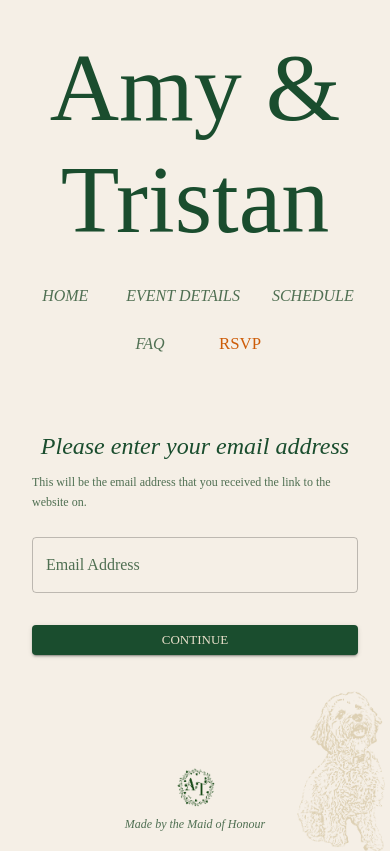
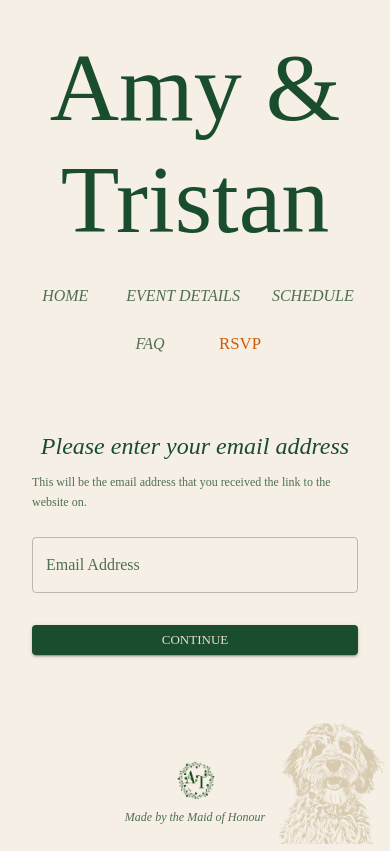
Before and after one commit to sarahcuthbert/atwedding, a React (Vite) app: page /rsvp in a window 390 px wide. Built offline with nearby package versions, Linux system fonts and the light colour scheme; a web font is replaced by a local one.

Commit message:
update tato photo

```diff
--- a/src/components/Layout.tsx
+++ b/src/components/Layout.tsx
@@ -7,7 +7,7 @@ export const Layout = ({ children }: PropsWithChildren) => {
     return (
         <Box display="flex" flexDirection="column" minHeight="100vh">
             <Header />
-            <Container component="main" sx={{ flexGrow: 1, pb: '4rem' }}>
+            <Container component="main" sx={{ flexGrow: 1, pb: '2rem' }}>
                 {children}
             </Container>
             <Footer />
--- a/src/index.css
+++ b/src/index.css
@@ -4,12 +4,12 @@ body {
     -webkit-font-smoothing: antialiased;
     -moz-osx-font-smoothing: grayscale;
     text-align: center;
-    background-image: url('./assets/tato.png');
-    background-position: calc(100% - 10px) 100%;
+    background-image: url('./assets/tato2.png');
+    background-position: calc(100% - 5px) 100%;
     background-repeat: no-repeat;
     background-size: auto 12rem;
     @media only screen and (max-width: 600px) {
-        background-size: auto 10rem;
-        background-position: calc(100% - 5px) 100%;
+        background-size: auto 8rem;
+        background-position: 100% 100%;
     }
 }
```
Also changed, not shown: src/assets/tato.png (deleted), src/assets/tato2.png (added).
